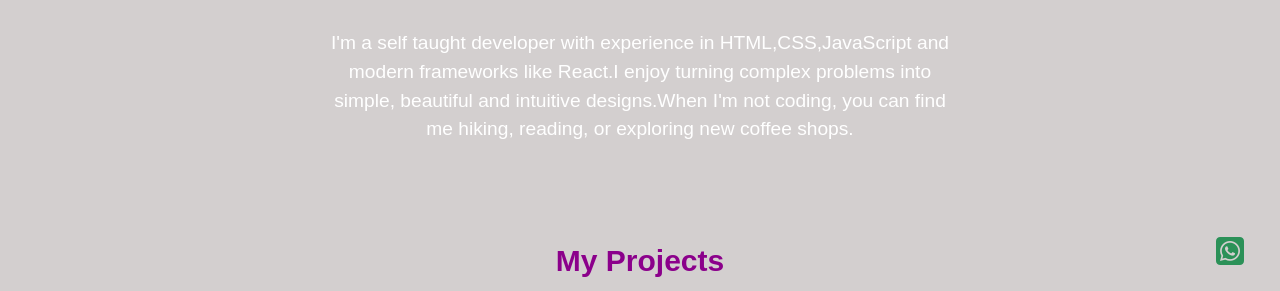
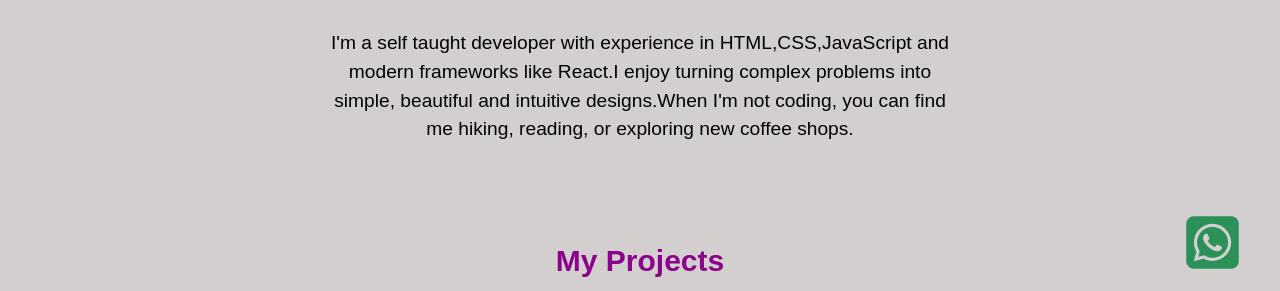
Before and after one commit to sadah00/my_profile, a plain HTML site: page index.html in a window 1280 px wide. Shown: the part 509-800 px from the top of the page. Drawn offline with Linux system fonts and the light colour scheme.

Commit message:
style.css

```diff
--- a/style.css
+++ b/style.css
@@ -77,7 +77,7 @@ body {
 }
 
 .about p {
-    color: white;
+    color: black;
     font-size: larger;
     padding: 10px;
     line-height: 1.5;
@@ -234,6 +234,7 @@ body {
     text-align: center;
     margin-top: 30px;
     margin-bottom: 30px;
+    font-size: 30px;
 }
 footer{
     background-color: darkmagenta;
@@ -247,4 +248,5 @@ footer{
     right: 20px;
     border-radius: 50%;
     padding: 10px;
+    font-size: 30px;
 }
```
